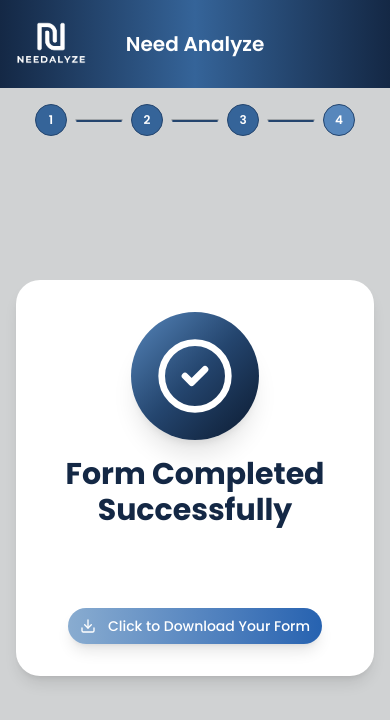
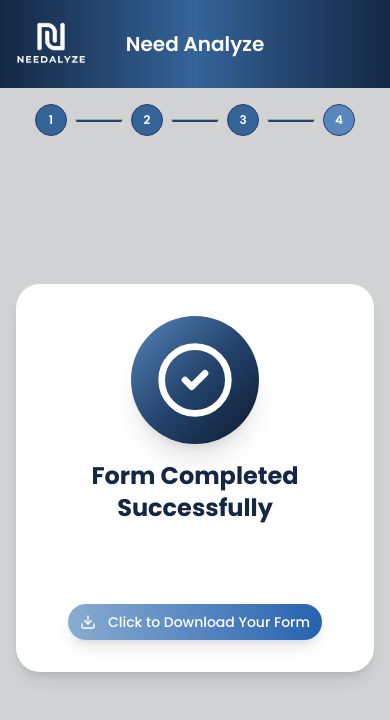
Before and after one commit to itswijay/Needalyze, a Next.js app: page /form/step4 in a window 390 px wide. Shown: the top 720 px of the page. Built offline with nearby package versions, Linux system fonts and the light colour scheme.

Commit message:
reduce success msg size in mobile view in need analysis form page 4

```diff
--- a/src/app/form/step4/page.jsx
+++ b/src/app/form/step4/page.jsx
@@ -34,7 +34,7 @@ export default function Step4Page() {
           </div>
 
           {/* Success Message */}
-          <h1 className="text-3xl md:text-xl font-bold text-primary-600 mb-20">
+          <h1 className="text-2xl md:text-xl font-bold text-primary-600 mb-20">
             Form Completed Successfully
           </h1>
 
```
